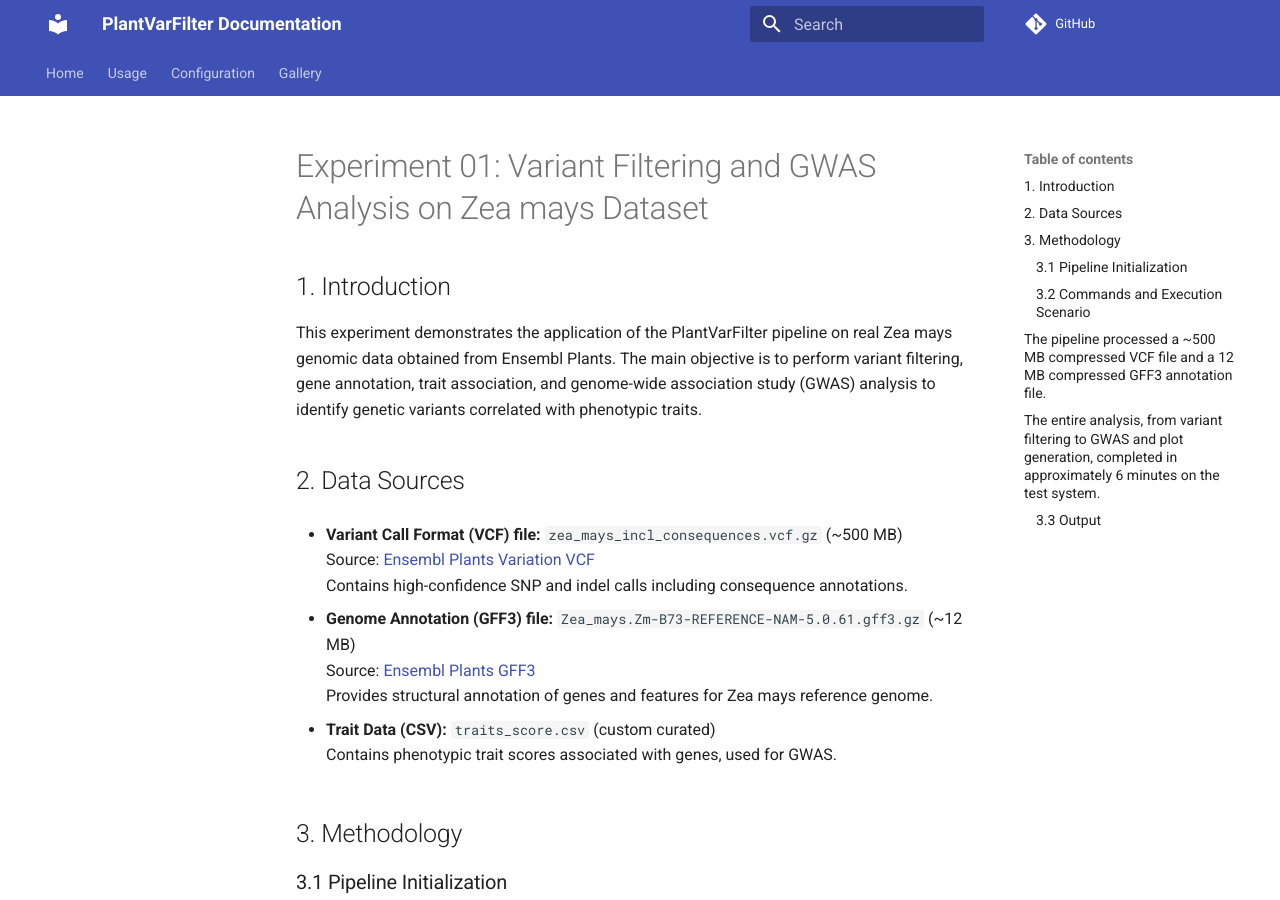
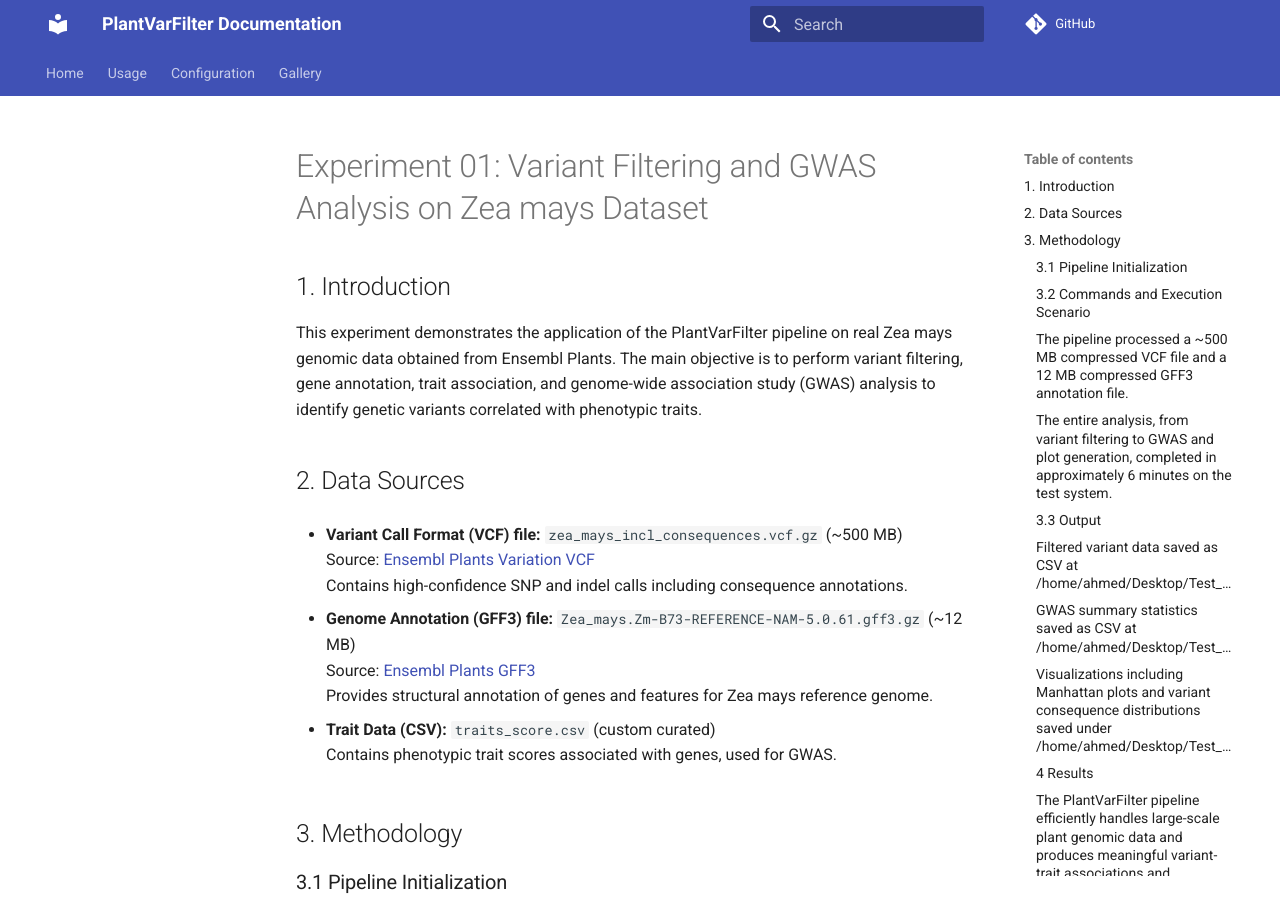
Before and after one commit to AHMEDY3DGENOME/PlantVarFilter, an MkDocs documentation site: the page built from docs/EXPERIMENT.md, in a window 1280 px wide and 900 px high. Built offline with MkDocs 1.6.1 and Material for MkDocs 9.7.7, drawn with Linux system fonts in a browser that asks for light colours; comment, search, counter and statistics services are not loaded.

Commit message:
ADD Experiment Report01

````diff
--- a/docs/EXPERIMENT.md
+++ b/docs/EXPERIMENT.md
@@ -37,21 +37,21 @@ python -m plantvarfilter run --config /home/ahmed/Desktop/Test_01_Zea_mays/confi
 python -m plantvarfilter plot-only --config /home/ahmed/Desktop/Test_01_Zea_mays/config_plot.json
 ```
 
-## The pipeline processed a ~500 MB compressed VCF file and a 12 MB compressed GFF3 annotation file.
-## The entire analysis, from variant filtering to GWAS and plot generation, completed in approximately 6 minutes on the test system.
+### The pipeline processed a ~500 MB compressed VCF file and a 12 MB compressed GFF3 annotation file.
+### The entire analysis, from variant filtering to GWAS and plot generation, completed in approximately 6 minutes on the test system.
 
 ### 3.3 Output
-# Filtered variant data saved as CSV at ```/home/ahmed/Desktop/Test_01_Zea_mays/output/filtered_variants.csv.```
-# GWAS summary statistics saved as CSV at ```/home/ahmed/Desktop/Test_01_Zea_mays/output/gwas_basic_results.csv.```
-# Visualizations including Manhattan plots and variant consequence distributions saved under ```/home/ahmed/Desktop/Test_01_Zea_mays/output/plots/.```
+### Filtered variant data saved as CSV at ```/home/ahmed/Desktop/Test_01_Zea_mays/output/filtered_variants.csv.```
+### GWAS summary statistics saved as CSV at ```/home/ahmed/Desktop/Test_01_Zea_mays/output/gwas_basic_results.csv.```
+### Visualizations including Manhattan plots and variant consequence distributions saved under ```/home/ahmed/Desktop/Test_01_Zea_mays/output/plots/.```
 
-# 4 Results
+### 4 Results
 ### The PlantVarFilter pipeline efficiently handles large-scale plant genomic data and produces meaningful variant-trait associations and visualizations.
 ### This first real-data test validates the workflow's robustness and performance, setting the stage for further biological interpretation and pipeline enhancements.
 
 ### Data retrieved from Ensembl Plants FTP server: https://ftp.ensemblgenomes.ebi.ac.uk/pub/plants/current/gff3/
 
-## Analysis performed using PlantVarFilter package version 0.1.0
+### Analysis performed using PlantVarFilter package version 0.1.0
 
 ### Prepared by: Ahmed Yassin || Computational Biologist
-# Date: 2025-07-01
+#### Date: 2025-07-01
````
